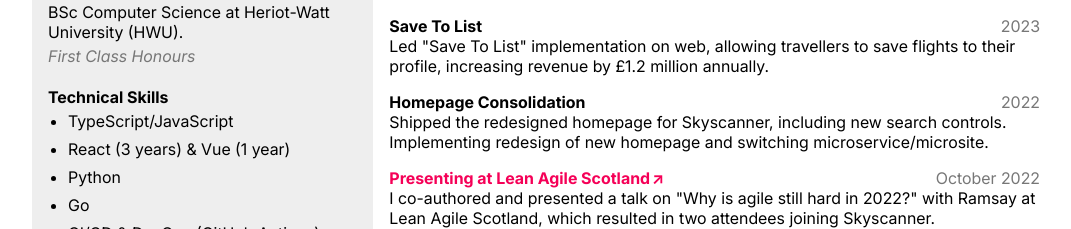
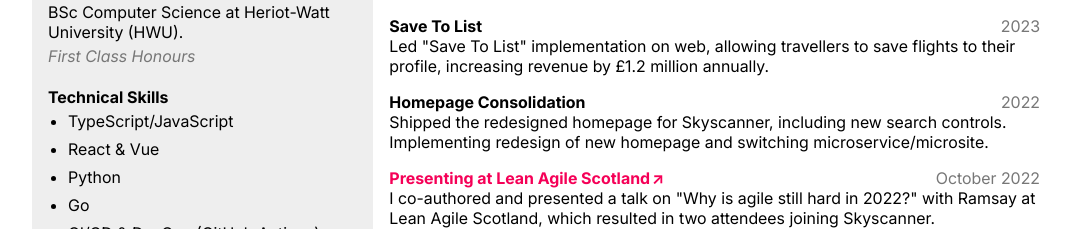
Before and after one commit to alakbarz/cv, a React (Create React App) app: page / in a window 1280 px wide. Shown: the part 780-1009 px from the top of the page, without its empty margins (96-1167 px from the left). Built offline with nearby package versions, Linux system fonts and the light colour scheme.

Commit message:
Remove years

```diff
--- a/src/App.tsx
+++ b/src/App.tsx
@@ -84,7 +84,7 @@
             <SummarySection header="Technical Skills">
               <ul>
                 <li>TypeScript/JavaScript</li>
-                <li>React (3 years) & Vue (1 year)</li>
+                <li>React & Vue</li>
                 <li>Python</li>
                 <li>Go</li>
                 <li>CI/CD & DevOps (GitHub Actions)</li>
```
